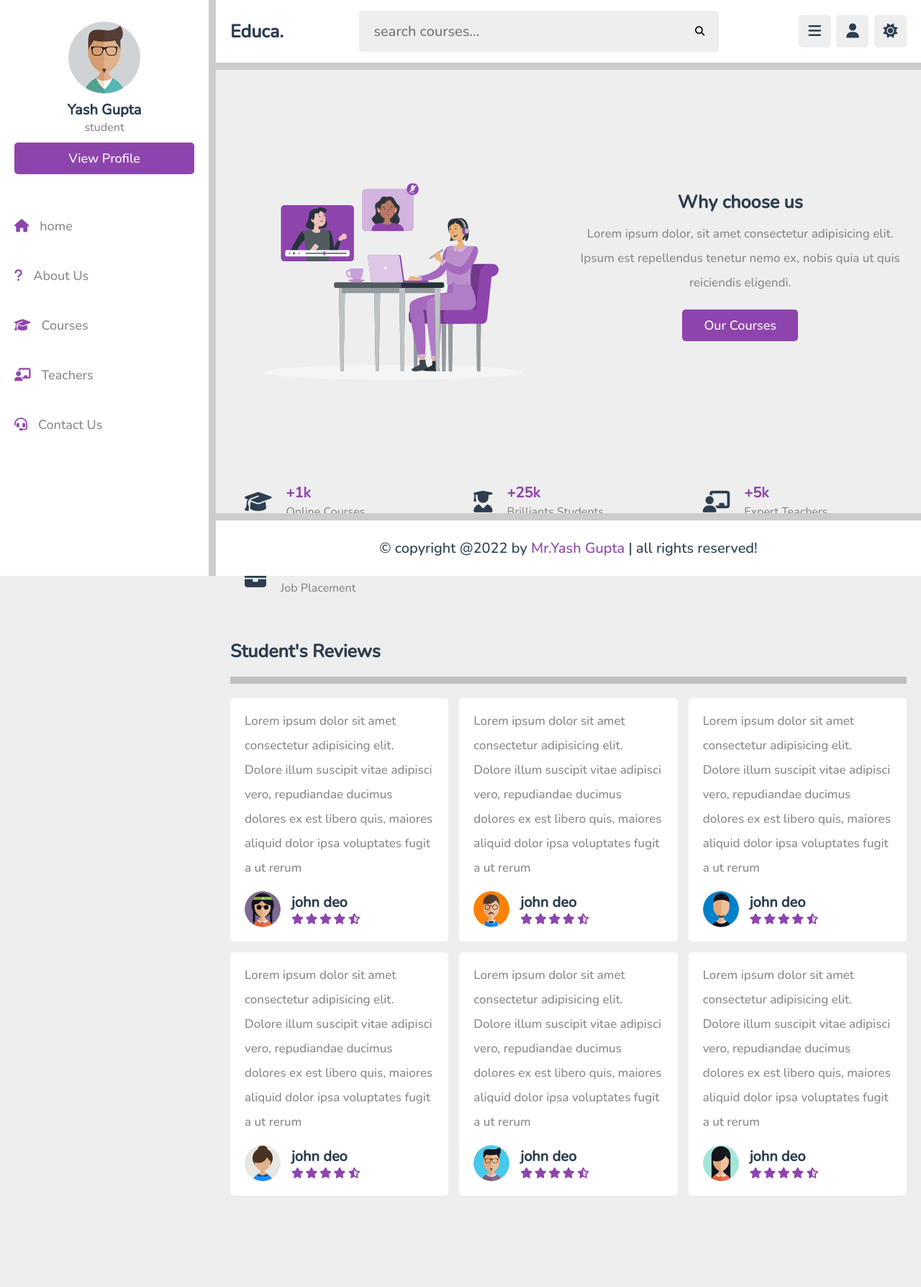
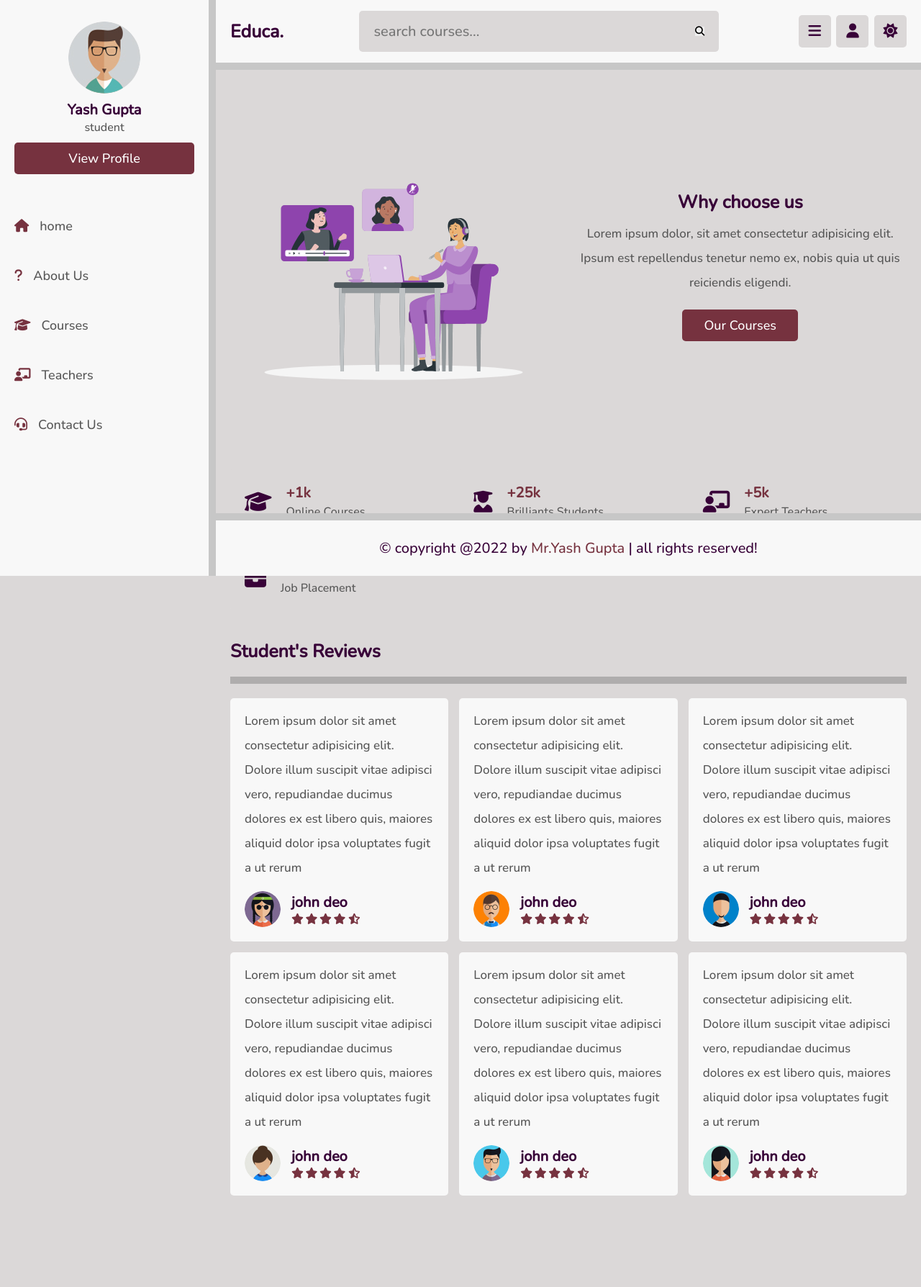
Before and after one commit to PriyaRawat18/eduverse, a PHP site: page /about.html in a window 1280 px wide. Shown: the whole page at 72% size. Run offline with PHP 8.4, Linux system fonts and the light colour scheme.

Commit message:
colors updated

```diff
--- a/style.css
+++ b/style.css
@@ -1,12 +1,12 @@
 @import url('https://fonts.googleapis.com/css2?family=Nunito:wght@500&family=Open+Sans:ital,wght@0,500;1,400&display=swap');
 :root{
-    --main-color:#8e44ad;
-    --red:#e74c3c;
-    --orange:#f39c12;
-    --white: #fff;
-    --black:#2c3e50;
-    --light-color:#888;
-    --light-bg:#eee;
+    --main-color:#76323F;
+    --red: #b40612;
+    --orange:#c09f80;
+    --white: #f8f8f8;
+    --black:#380238;
+    --light-color:#565656;
+    --light-bg:#dbd8d8;
     --border:1rem solid rgba(0,0,0,.2);
 
 }
```
